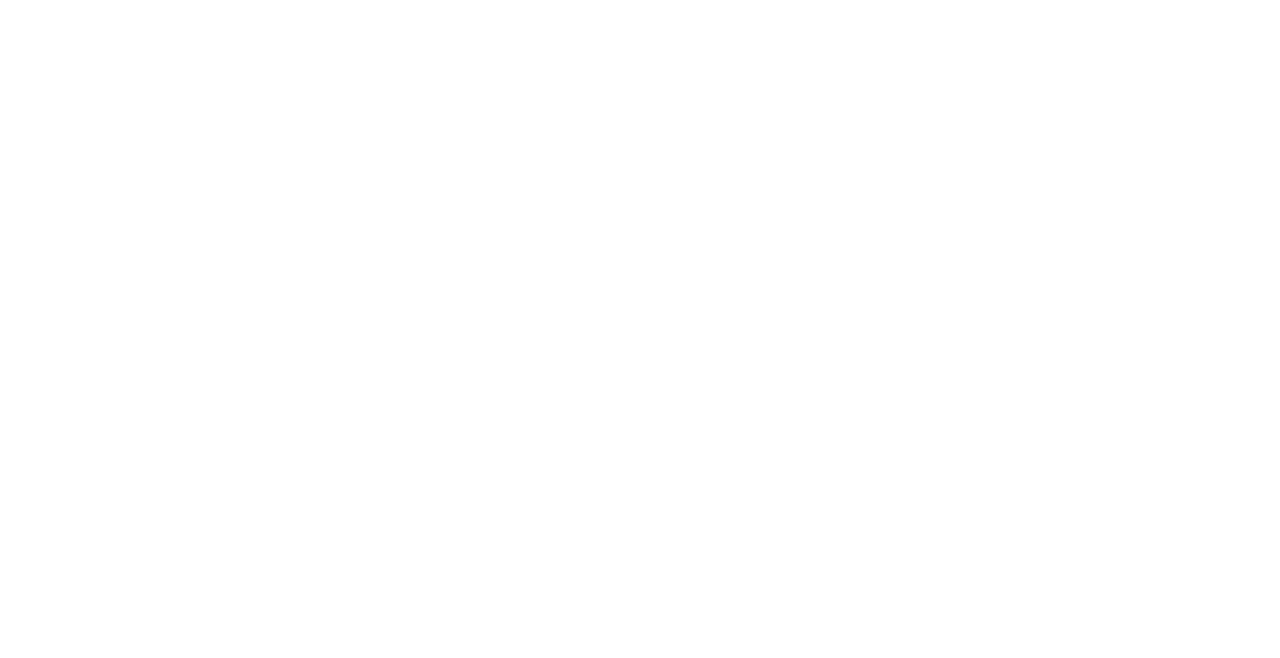
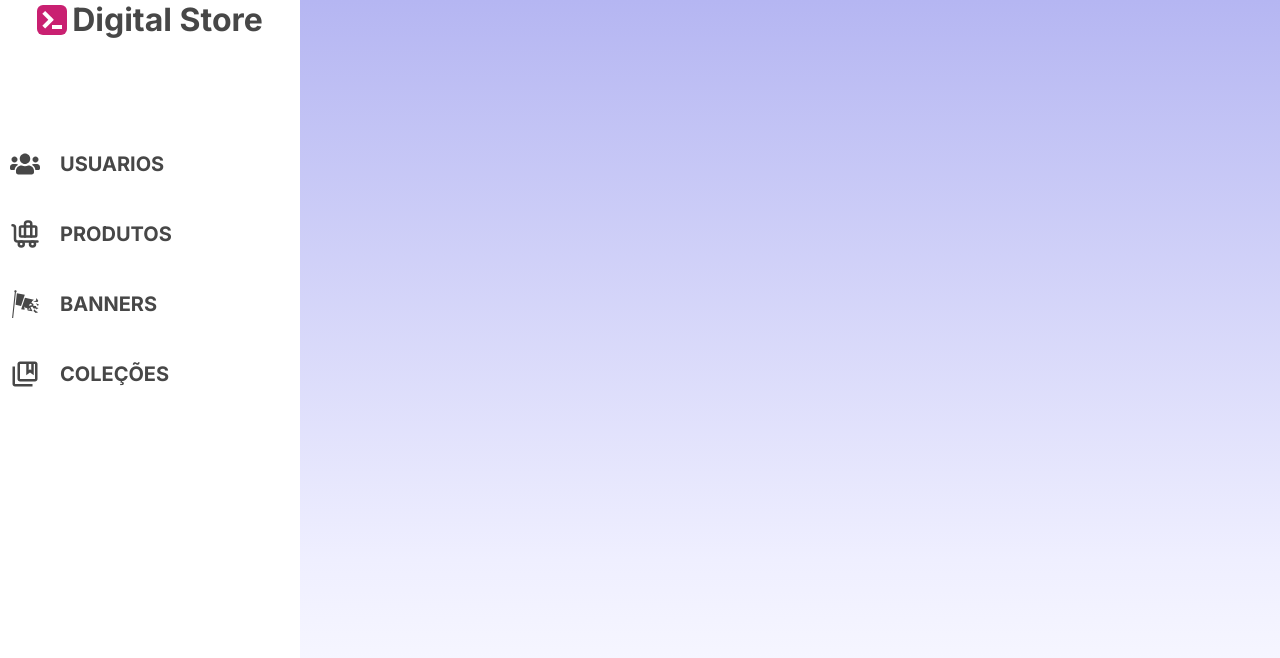
Before and after one commit to DavidBrito32/drip-store, a React (Vite) app: page /dashboard in a window 1280 px wide. Before the commit this address had no page. Shown: the top 658 px of the page. Built offline with nearby package versions, Linux system fonts and the light colour scheme.

Commit message:
inicio da dashboard

```diff
--- a/src/pages/admin/dashboard/index.tsx
+++ b/src/pages/admin/dashboard/index.tsx
@@ -0,0 +1,144 @@
+import styled from "styled-components";
+
+import { FaUsers } from "react-icons/fa";
+import { LuBaggageClaim } from "react-icons/lu";
+import { GiTatteredBanner } from "react-icons/gi";
+import { MdOutlineCollectionsBookmark } from "react-icons/md";
+
+const DashboardPage = (): JSX.Element => {
+  return (
+    <>
+      <ContainerDashboard>
+        <NavBar>
+          <Logo>
+            <LogoSvg>
+              <span />
+            </LogoSvg>
+            <Title>Digital Store</Title>
+          </Logo>
+
+          <ListMenu>
+            <ListItem>
+              {" "}
+              <FaUsers className="icon" /> Usuarios
+            </ListItem>
+            <ListItem>
+              {" "}
+              <LuBaggageClaim className="icon" /> Produtos
+            </ListItem>
+            <ListItem>
+              {" "}
+              <GiTatteredBanner className="icon" /> Banners
+            </ListItem>
+            <ListItem>
+              {" "}
+              <MdOutlineCollectionsBookmark className="icon" /> Coleções
+            </ListItem>
+          </ListMenu>
+        </NavBar>
+      </ContainerDashboard>
+    </>
+  );
+};
+
+const ContainerDashboard = styled.div`
+  width: 100%;
+  height: 100vh;
+  display: flex;
+  background: var(--Secundary_G);
+`;
+
+const NavBar = styled.div`
+  width: 300px;
+  height: 100%;
+  background-color: var(--White);
+  display: flex;
+  flex-direction: column;
+  overflow: hidden;
+  position: relative;
+`;
+
+const Logo = styled.div`
+  width: 100%;
+  display: flex;
+  justify-content: center;
+  gap: 5px;
+  align-items: center;
+`;
+
+const LogoSvg = styled.div`
+  width: 30px;
+  height: 30px;
+  background-color: var(--Primary);
+  border-radius: 6px;
+  position: relative;
+  &::after {
+    content: "";
+    position: absolute;
+    width: 40%;
+    height: 4px;
+    top: 38%;
+    left: 15%;
+    transform: translateY(-35%) rotate(45deg);
+    background-color: white;
+  }
+  &::before {
+    content: "";
+    position: absolute;
+    width: 40%;
+    height: 4px;
+    bottom: 30%;
+    left: 15%;
+    transform: translateY(-30%) rotate(-45deg);
+    background-color: white;
+  }
+
+  & span {
+    position: absolute;
+    width: 10px;
+    height: 4px;
+    background-color: white;
+    bottom: 6px;
+    right: 5px;
+  }
+`;
+
+const Title = styled.h2`
+  font-size: 32px;
+  font-weight: bold;
+  color: var(--Dark_Gray_2);
+`;
+
+const ListMenu = styled.ul`
+  width: 100%;
+  display: flex;
+  gap: 20px;
+  flex-direction: column;
+  margin-top: 100px;
+`;
+
+const ListItem = styled.li`
+  width: 100%;
+  height: 50px;
+  display: flex;
+  align-items: center;
+  font-size: 20px;
+  font-weight: bolder;
+  text-transform: uppercase;
+  gap: 20px;
+  padding: 10px 0 10px 10px;
+  color: var(--Dark_Gray_2);
+  transition-duration: 0.2s;
+  cursor: pointer;
+  & .icon {
+    width: 30px;
+    height: 30px;
+  }
+
+  &:hover {
+    background-color: var(--Tertiary);
+    color: var(--White);
+  }
+`;
+
+export default DashboardPage;
--- a/src/pages/auth/login-page/index.tsx
+++ b/src/pages/auth/login-page/index.tsx
@@ -32,7 +32,8 @@ const LoginPage = () => {
         <FormLogin>
           <Title>Acesse sua conta</Title>
           <Text>
-            Novo cliente? Então registre-se <Link to={"/auth/logout"}>aqui.</Link>
+            Novo cliente? Então registre-se{" "}
+            <Link to={"/auth/logout"}>aqui.</Link>
           </Text>
           <ContainerInput>
             <Label>
@@ -78,11 +79,11 @@ const ContainerLogin = styled.div<StyledProps>`
   align-items: center;
   padding: 0 100px;
 
-    @media only screen and (max-width: 480px){
+  @media only screen and (max-width: 480px) {
     justify-content: center;
     padding: 0 10px;
   }
-    @media only screen and (max-width: 768px){
+  @media only screen and (max-width: 768px) {
     justify-content: center;
     padding: 0 30px;
   }
@@ -97,7 +98,7 @@ const FormLogin = styled.form<StyledProps>`
   padding: 30px;
   border-radius: 4px;
 
-    @media only screen and (max-width: 480px){
+  @media only screen and (max-width: 480px) {
     width: 100%;
     height: fit-content;
   }
@@ -164,7 +165,12 @@ const Input = styled.input<StyledProps>`
   letter-spacing: var(--Short-spaced);
   color: var(--Dark_Gray_3);
   padding-left: 20px;
-  border: none;
+  border: 1px solid transparent;
+  transition-duration: .2s;
+
+    &:focus{
+      border: 1px solid var(--Primary);
+    }
 `;
 
 const ResetPassword = styled.h3`
@@ -215,14 +221,13 @@ const LoginOptions = styled.h3`
   }
 `;
 
-
 const ContainerImage = styled.div`
   width: 50%;
   display: flex;
   height: 100%;
   position: relative;
 
-        @media only screen and (max-width: 768px){
+  @media only screen and (max-width: 768px) {
     display: none;
   }
 `;
@@ -231,12 +236,12 @@ const Image = styled.img`
   width: 380px;
   height: 583px;
   object-fit: contain;
-        &.left{
+  &.left {
     position: absolute;
     left: 0;
     top: 0;
   }
-        &.right{
+  &.right {
     position: absolute;
     right: 0;
     bottom: 0;
--- a/src/pages/auth/logout/index.tsx
+++ b/src/pages/auth/logout/index.tsx
@@ -140,7 +140,12 @@ const Input = styled.input<StyledProps>`
   letter-spacing: var(--Short-spaced);
   color: var(--Dark_Gray_3);
   padding-left: 20px;
-  border: none;
+  border: 1px solid transparent;
+  transition-duration: .4s;
+
+    &:focus{
+      border: 1px solid var(--Primary);
+    }
 `;
 
 const ButtonAction = styled.button`
--- a/src/routes/router.tsx
+++ b/src/routes/router.tsx
@@ -8,6 +8,7 @@ import LoginPage from "../pages/auth/login-page";
 import AuthLayout from "../layouts/auth";
 import Logout from "../pages/auth/logout";
 import ProductsDetails from "../components/products_details";
+import DashboardPage from "../pages/admin/dashboard";
 
 const Router = (): JSX.Element => {
   return (
@@ -25,6 +26,8 @@ const Router = (): JSX.Element => {
           <Route path="/auth/login"element={<LoginPage />} />
           <Route path="/auth/logout" element={<Logout />} />
         </Route>
+        <Route path="/dashboard" element={<DashboardPage />} />
+
       </Routes>
     </BrowserRouter>
   );
```
Lines whose indentation alone changed are shown as unchanged.
